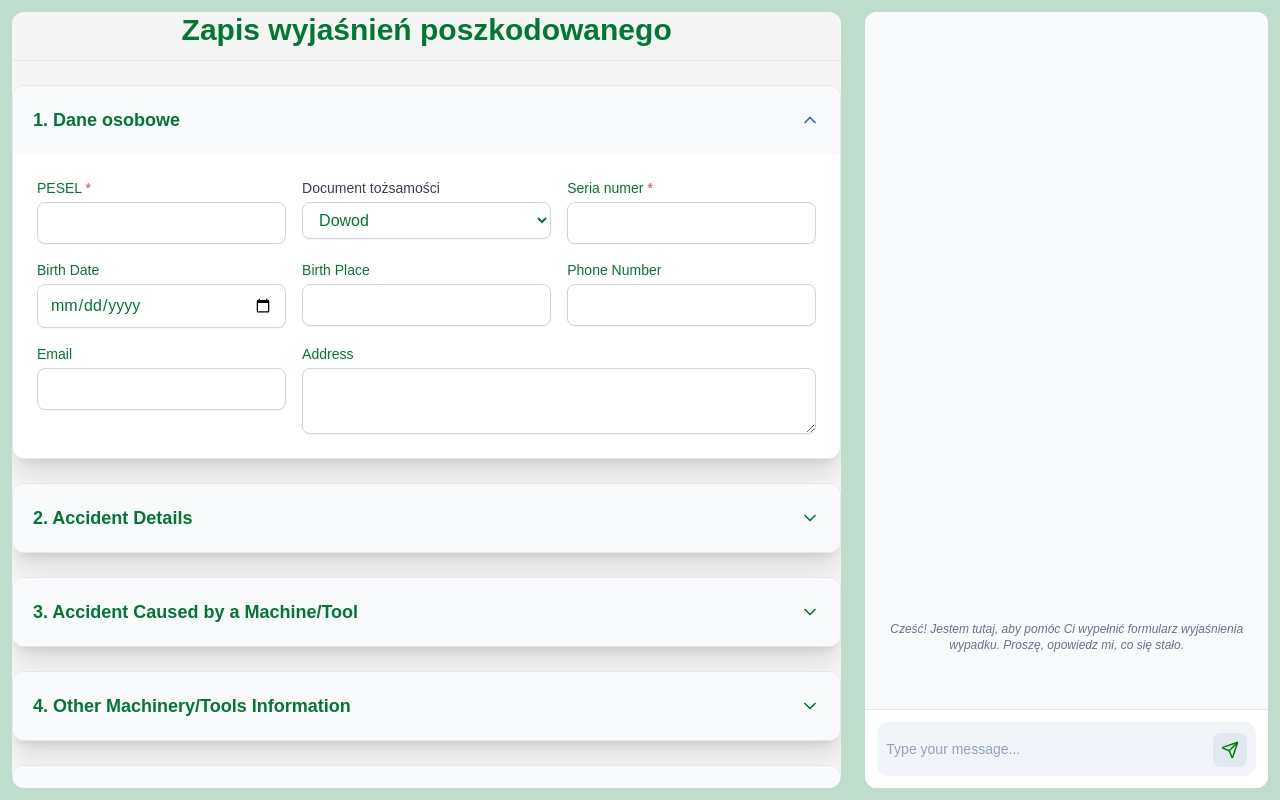
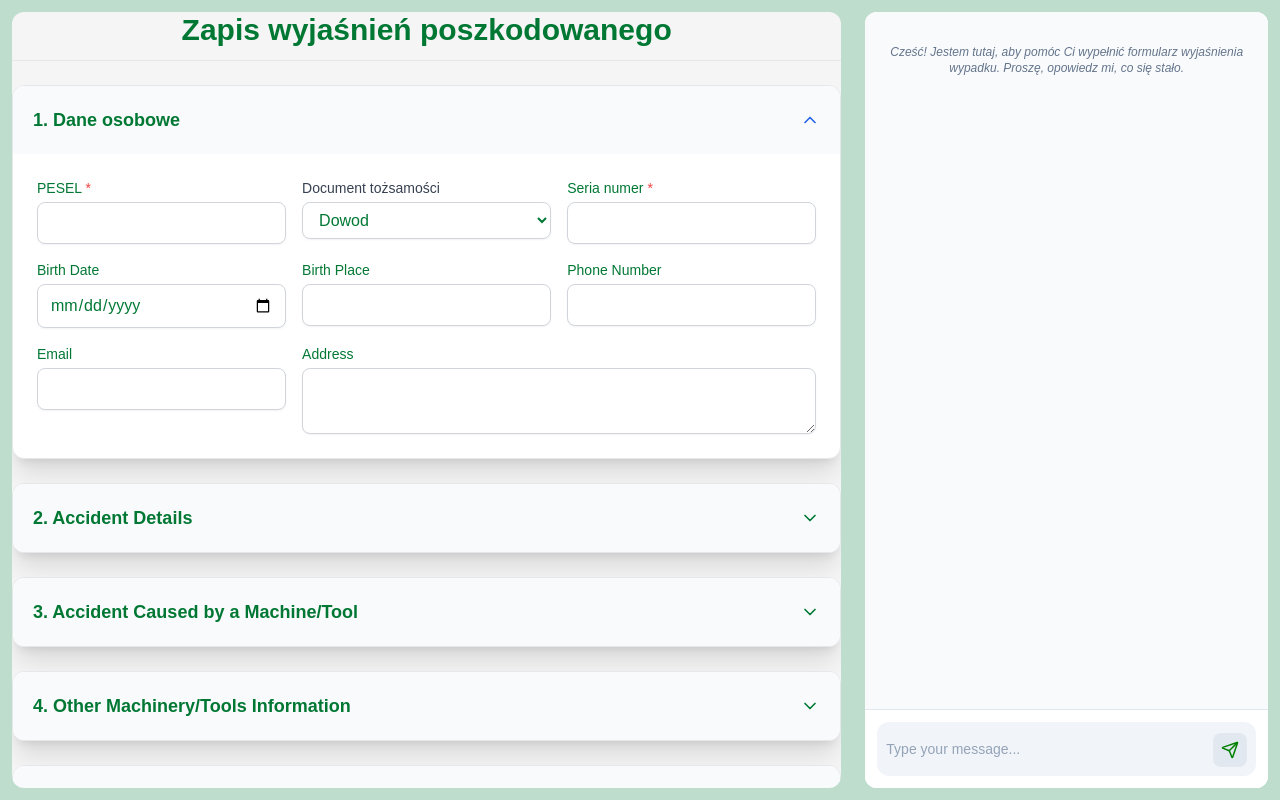
Before and after one commit to MsNobody001/hacknation, a React (Vite) app in the folder front/: page / in a window 1280 px wide. Built offline with nearby package versions, Linux system fonts and the light colour scheme.

Commit message:
fix chat scroll

```diff
--- a/front/src/components/ChatWidget/ChatWidget.tsx
+++ b/front/src/components/ChatWidget/ChatWidget.tsx
@@ -98,7 +98,8 @@ export const ChatWidget: React.FC<ChatWidgetProps> = ({ initialMessages = [], on
       `}
     >
       {/* Messages Area */}
-      <div className="flex-1 overflow-y-auto p-4 bg-slate-50 space-y-6 flex flex-col justify-end">
+      <div className="flex-1 overflow-y-auto  bg-slate-50 flex flex-col justify-end">
+        <div className="h-full p-4 space-y-6 flex flex-col">
         {/* Date Separator Example */}
         {/* <div className="flex justify-center">
           <span className="text-xs font-medium text-slate-400 bg-slate-200/50 px-3 py-1 rounded-full">Today</span>
@@ -167,7 +168,10 @@ export const ChatWidget: React.FC<ChatWidgetProps> = ({ initialMessages = [], on
         )}
 
         {/* Invisible div to scroll to */}
-        <div ref={messagesEndRef} />
+        <div ref={messagesEndRef}
+        className="pt-1" />
+        </div>
+
       </div>
 
       {/* Input Area */}
```
